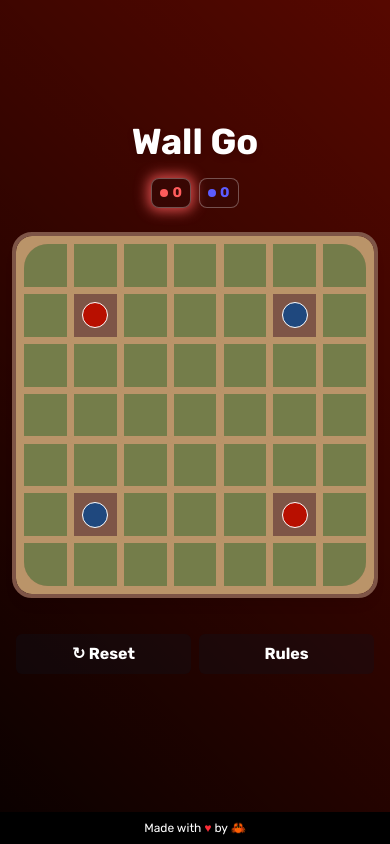
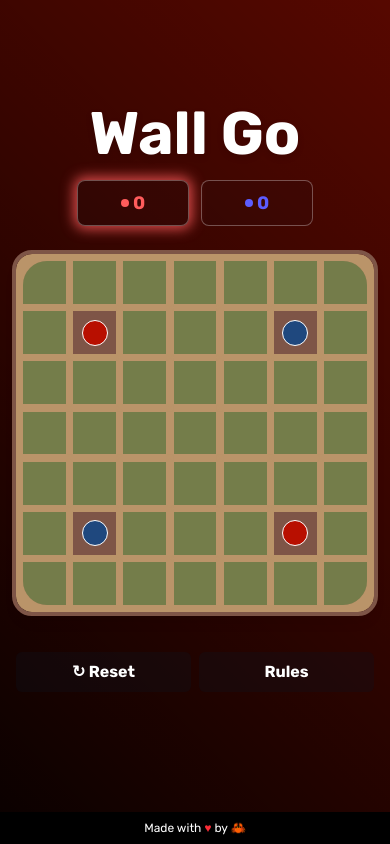
Before and after one commit to Berk-T/wall-go, a React (Vite) app: page / in a window 390 px wide. Built offline with nearby package versions, Linux system fonts and the light colour scheme.

Commit message:
Fix board scaling on mobile devices

```diff
--- a/src/App.jsx
+++ b/src/App.jsx
@@ -34,7 +34,7 @@ function App() {
         className={`min-h-screen flex flex-col items-center justify-center p-4 pb-16`}
       >
         <AnimatedBackground currentPlayer={currentPlayer} />
-        <h1 className="text-4xl sm:text-5xl md:text-6xl font-extrabold text-white mb-4 drop-shadow-md text-center">
+        <h1 className="text-6xl sm:text-7xl md:text-8xl font-extrabold text-white mb-4 drop-shadow-md text-center">
           Wall Go
         </h1>
 
@@ -46,12 +46,14 @@ function App() {
           />
 
           <div className="w-full flex justify-center my-4">
+            <div className="w-full max-w-full sm:max-w-lg">
               <GameBoard
                 board={board}
                 resetCount={resetCount}
                 onWallClick={handleWallClick}
                 onTileClick={handleTileClick}
               />
+            </div>
           </div>
 
           <div className="flex w-full gap-2 mt-6">
--- a/src/components/GameBoard.jsx
+++ b/src/components/GameBoard.jsx
@@ -71,9 +71,12 @@ const GameBoard = ({ board, onWallClick, onTileClick, resetCount }) => {
   });
 
   return (
-    <div className="outline-solid outline-4 sm:outline-6 outline-tile-default w-full h-full aspect-square p-2 sm:p-4 rounded-2xl sm:rounded-3xl shadow-lg bg-wall-default box-border">
+    <div
+      className="outline-solid outline-4 sm:outline-6 outline-tile-default w-full aspect-square max-w-[95vw] max-h-[95vw] rounded-2xl sm:rounded-3xl shadow-lg bg-wall-default box-border flex items-center justify-center"
+      style={{ padding: "2%" }}
+    >
       <div
-        className="grid w-full h-full"
+        className="grid w-full h-full gap-0"
         style={{
           gridTemplateColumns: sizes.join(" "),
           gridTemplateRows: sizes.join(" "),
--- a/src/components/Intersection.jsx
+++ b/src/components/Intersection.jsx
@@ -36,7 +36,6 @@ const Intersection = ({ colors }) => {
           clipPath: "polygon(0 100%, 100% 100%, 50% 50%)",
         }}
       />
-
       {/* Left triangle */}
       <div
         className="absolute inset-0"
--- a/src/components/ScoreBoard.jsx
+++ b/src/components/ScoreBoard.jsx
@@ -3,9 +3,9 @@ import React from "react";
 const ScoreBoard = ({ score, gameOver, currentPlayer }) => {
   return (
     <>
-      <div className="flex flex-row mb-3 sm:mb-4 md:mb-5 justify-center gap-2 sm:gap-4 md:gap-8 text-sm sm:text-base md:text-lg lg:text-xl xl:text-2xl font-bold">
+      <div className="flex flex-row mb-3 sm:mb-4 md:mb-5 justify-center gap-3 sm:gap-4 md:gap-8 text-lg sm:text-xl md:text-2xl lg:text-3xl xl:text-4xl font-bold">
         <div
-          className={`flex items-center gap-1 sm:gap-2 border-solid border border-white/30 bg-background/10 rounded-lg sm:rounded-xl px-2 sm:px-3 py-1 ${
+          className={`flex items-center gap-2 sm:gap-3 border-solid border border-white/30 bg-background/10 rounded-lg sm:rounded-xl w-28 sm:w-32 py-2 sm:py-3 justify-center ${
             currentPlayer === "red" && !gameOver.gameOver ? "glow-red" : ""
           }`}
         >
@@ -15,7 +15,7 @@ const ScoreBoard = ({ score, gameOver, currentPlayer }) => {
           </span>
         </div>
         <div
-          className={`flex items-center border-solid border border-white/30 gap-1 sm:gap-2 bg-background/10 rounded-lg sm:rounded-xl px-2 sm:px-3 py-1 ${
+          className={`flex items-center border-solid border border-white/30 gap-2 sm:gap-3 bg-background/10 rounded-lg sm:rounded-xl w-28 sm:w-32 py-2 sm:py-3 justify-center ${
             currentPlayer === "blue" && !gameOver.gameOver ? "glow-blue" : ""
           }`}
         >
```
Lines whose indentation alone changed are shown as unchanged.
